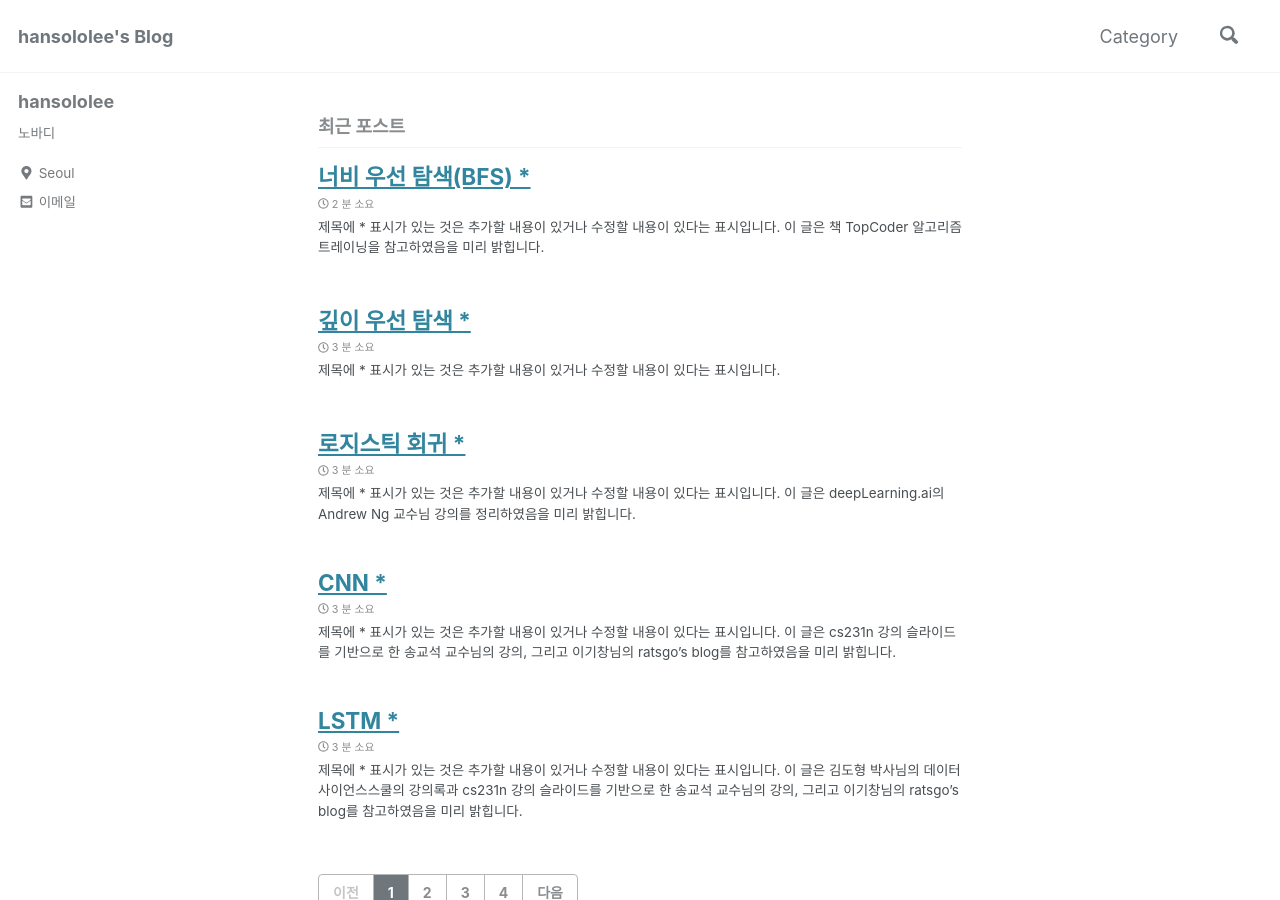
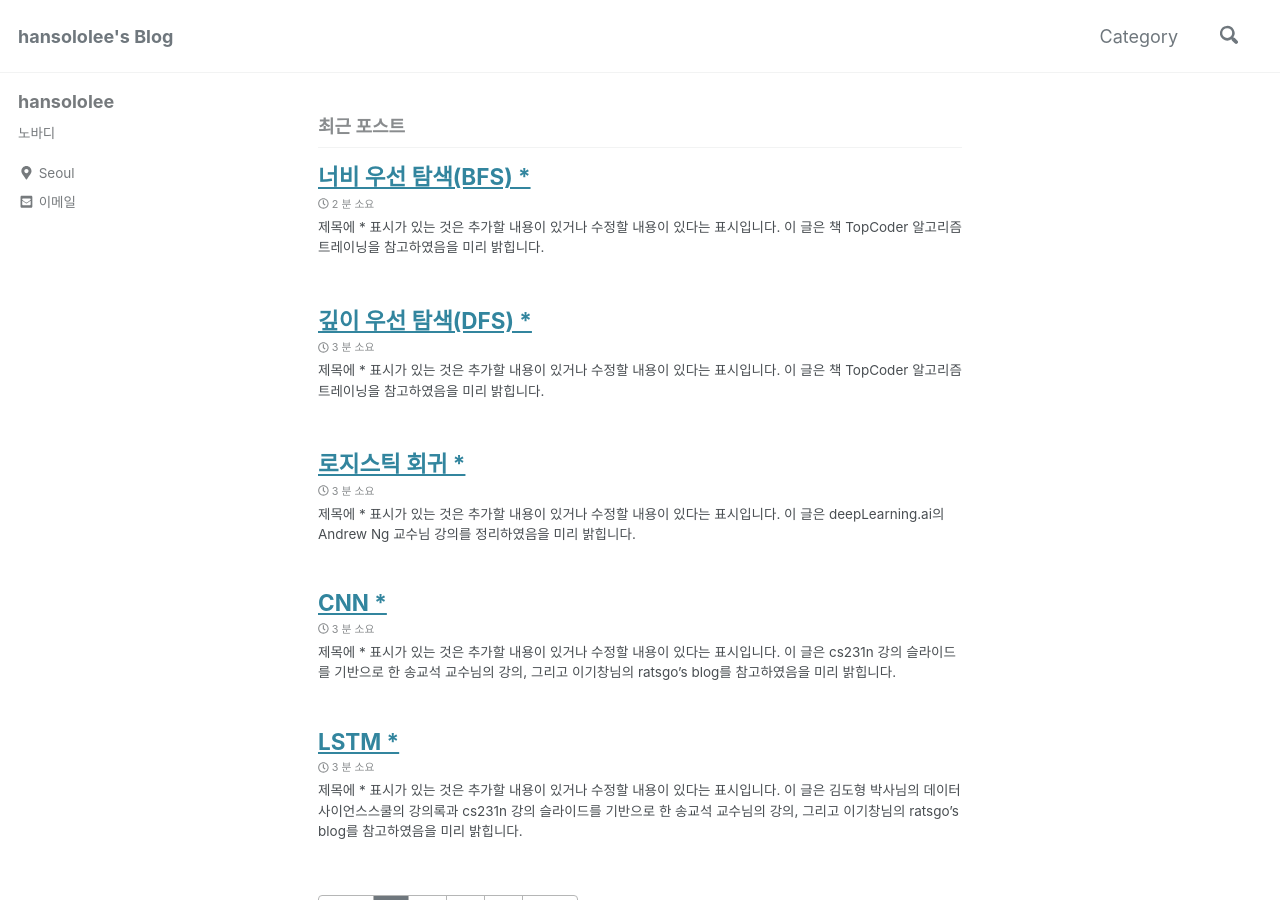
Before and after one commit to arisongha/hansololee.github.io, a Jekyll site: the page built from index.html, in a window 1280 px wide and 900 px high. Built offline with Jekyll 4.4.1, drawn with Linux system fonts in a browser that asks for light colours; cached includes are drawn as plain includes; nearby versions of some CDN libraries; the list of posts is cut into pages by our own code.

Commit message:
Update 2019-02-13-depth_first_search.md

```diff
--- a/_posts/2019-02-13-depth_first_search.md
+++ b/_posts/2019-02-13-depth_first_search.md
@@ -1,5 +1,5 @@
 ---
-title: 깊이 우선 탐색 *
+title: 깊이 우선 탐색(DFS) *
 tags:
   - 깊이우선탐색
   - Depth First Search
@@ -9,6 +9,7 @@ categories:
 ---
 
 - 제목에 * 표시가 있는 것은 추가할 내용이 있거나 수정할 내용이 있다는 표시입니다.
+- 이 글은 책 <a href="http://www.hanbit.co.kr/store/books/look.php?p_code=B9653641350">TopCoder 알고리즘 트레이닝</a>을 참고하였음을 미리 밝힙니다.
 
 # 깊이우선 탐색(DFS)
 
```
